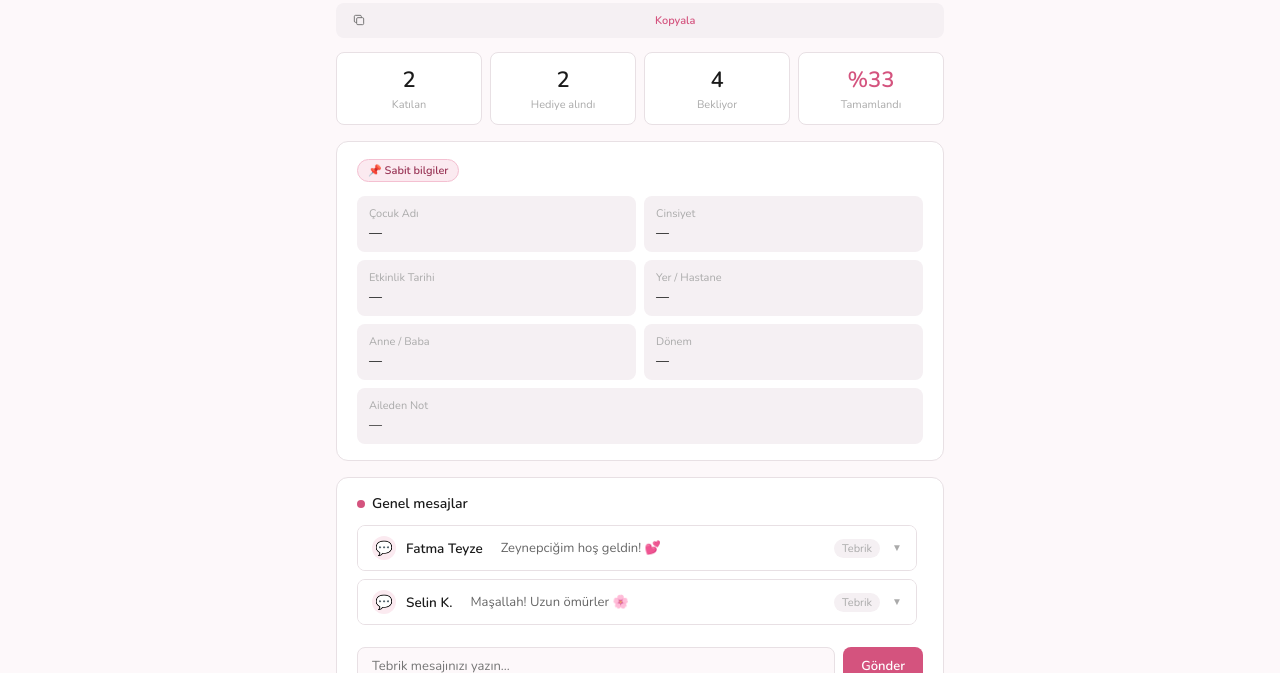
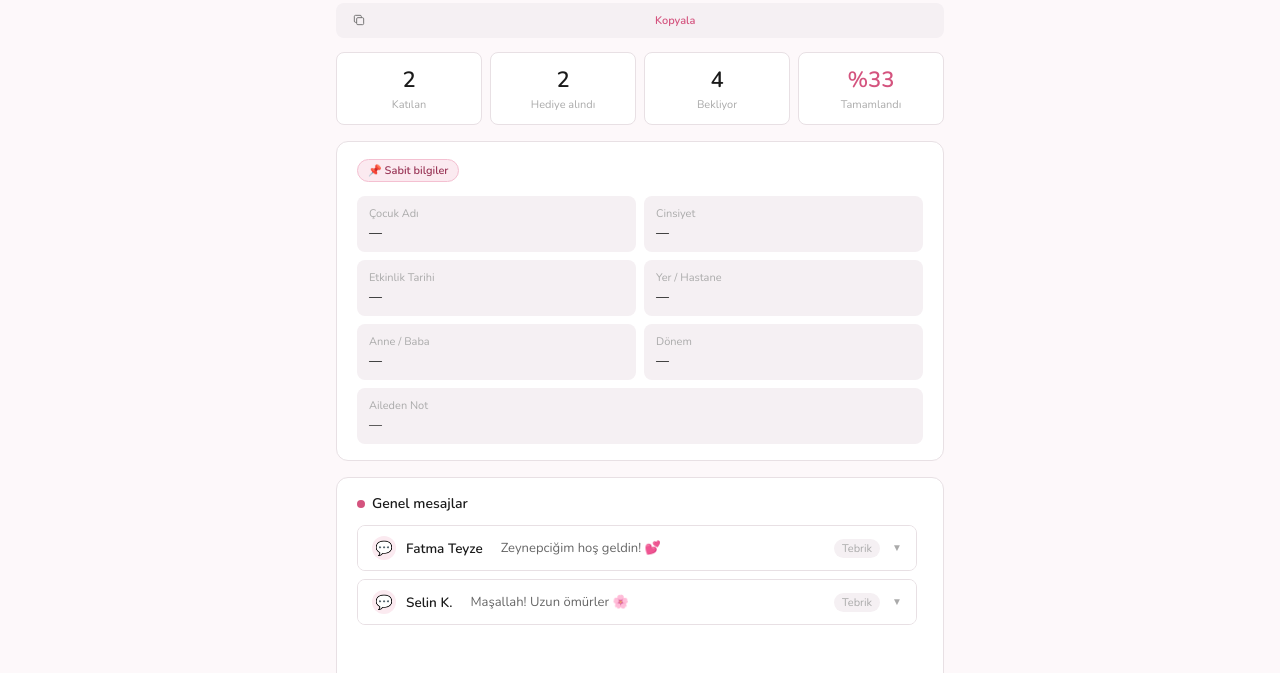
Before and after one commit to istikbalt/gozbebegim, a plain HTML site: page frontend/profil.html in a window 1280 px wide. Shown: the part 279-952 px from the top of the page. Drawn offline with nearby package versions, Linux system fonts and the light colour scheme; files whose address does not match are found by name.

Commit message:
style: change scrollable-panel to fixed height for consistent card sizing

```diff
--- a/frontend/profil.html
+++ b/frontend/profil.html
@@ -420,7 +420,7 @@
 
     /* Scrollable Panel & Message Accordion Styles */
     .scrollable-panel {
-      max-height: 380px;
+      height: 380px;
       overflow-y: auto;
       padding-right: 6px;
       margin-bottom: 12px;
```
